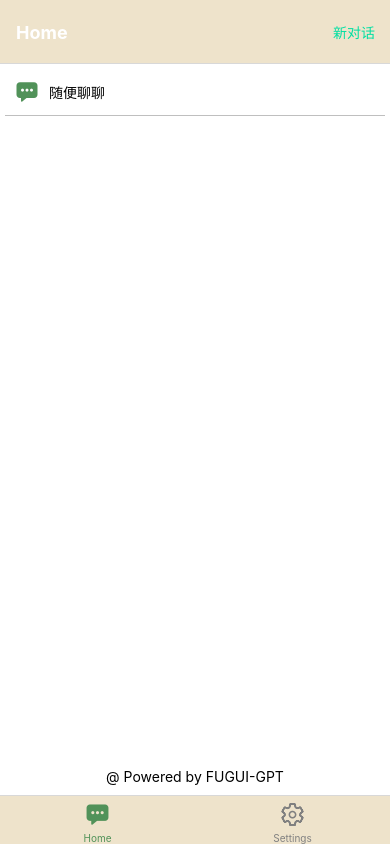
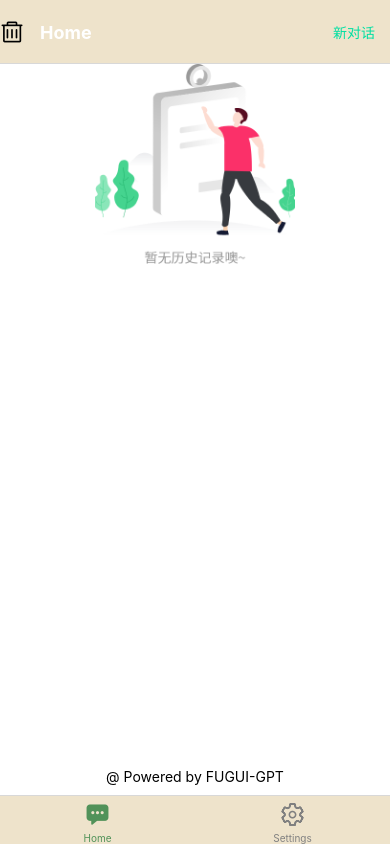
Before and after one commit to eiis/fugui_chat, a React Native app: screen /Home in a window 390 px wide. Built offline with nearby package versions, Linux system fonts and the light colour scheme.

Commit message:
:sparkles: 调试安卓设备

```diff
--- a/App.js
+++ b/App.js
@@ -1,24 +1,35 @@
-import { StatusBar } from "expo-status-bar";
 import React, { useState } from "react";
 import { StyleSheet, Text, TouchableOpacity } from "react-native";
 import ChatPage from "./screens/ChatPage";
 import HomeMain from "./screens/Home";
 import SettingMain from "./screens/Setting";
-import { Ionicons } from '@expo/vector-icons';
+import { Ionicons, AntDesign } from '@expo/vector-icons';
 import { NavigationContainer } from "@react-navigation/native";
 import { createNativeStackNavigator } from "@react-navigation/native-stack";
 import { createBottomTabNavigator } from '@react-navigation/bottom-tabs';
 import { TabBarVisibleContext } from './utils/TabBarVisibleContext';
+import AsyncStorage from '@react-native-async-storage/async-storage';
 
 const Stack = createNativeStackNavigator();
 const Tab = createBottomTabNavigator();
 
 function Home({ navigation }) {
+
+	const [refreshKey, setRefreshKey] = useState(0);
+
+	const deleteChatList = async () => {
+		const chatLists = await AsyncStorage.getItem('@chat_List');
+		if (chatLists && chatLists.length > 0) {
+			await AsyncStorage.removeItem('@chat_List');
+			setRefreshKey(refreshKey => refreshKey + 1);
+		}
+	}
 	return (
 		<Stack.Navigator>
 			<Stack.Screen
 				name='HomeMain'
-				component={HomeMain}
+				// component={HomeMain}
+				children={(props) => <HomeMain {...props} refreshKey={refreshKey} />}
 				options={{
 					title: "Home", headerShown: true, headerStyle: {
 						backgroundColor: '#EEE3CB', // 设置导航栏背景色
@@ -27,6 +38,11 @@ function Home({ navigation }) {
 					headerTitleStyle: {
 						fontWeight: 'bold', // 设置导航栏标题样式
 					},
+					headerLeft: () => (
+						<TouchableOpacity onPress={deleteChatList}>
+							<AntDesign name="delete" size={24} color="black" />
+						</TouchableOpacity>
+					),
 					headerRight: () => (
 						<TouchableOpacity onPress={() => navigation.navigate('ChatPage', { id: '' })}>
 							<Text style={{ marginRight: 15, color: '#00DFA2' }}>新对话</Text>
--- a/package.json
+++ b/package.json
@@ -20,6 +20,7 @@
     "@react-navigation/native": "^6.1.6",
     "@react-navigation/native-stack": "^6.9.12",
     "@types/react": "~18.0.27",
+    "@types/react-native": "^0.72.2",
     "axios": "^1.4.0",
     "expo": "~48.0.15",
     "expo-clipboard": "~4.1.2",
@@ -32,6 +33,7 @@
     "react-native": "0.71.8",
     "react-native-modal": "^13.0.1",
     "react-native-syntax-highlighter": "^2.1.0",
+    "react-native-uuid": "^2.0.1",
     "react-native-vector-icons": "^9.2.0",
     "react-native-web": "~0.18.10",
     "react-native-webview": "^13.2.2",
--- a/screens/ChatPage.jsx
+++ b/screens/ChatPage.jsx
@@ -1,10 +1,8 @@
-import React, { useState, useContext, useRef, useEffect, useCallback } from "react";
-// import { TabBarVisibleContext } from '../App';
-import { Typewriter } from '../utils/01'
+import React, { useState, useContext, useRef, useEffect, } from "react";
 import * as Clipboard from 'expo-clipboard';
 import AsyncStorage from '@react-native-async-storage/async-storage';
 import Modal from 'react-native-modal';
-import { v4 as uuidv4 } from 'uuid';
+import uuid from 'react-native-uuid';
 import { TabBarVisibleContext } from '../utils/TabBarVisibleContext';
 
 import {
@@ -64,6 +62,18 @@ const ChatPage = ({ route }) => {
 	}, []);
 
 	const send = async () => {
+		const apiKey = await AsyncStorage.getItem('@api_Key')
+		// console.log('apiKey', apiKey)
+		if (!apiKey) {
+			console.log('apiKey', apiKey)
+			setModelMsg('请输入API_Key')
+			setModalVisible(!isModalVisible);
+			// 设定3秒后关闭模态窗口
+			setTimeout(() => {
+				setModalVisible(false);
+			}, 3000);
+			return
+		}
 		if (message) {
 			await setMessages([
 				...messages,
@@ -73,7 +83,7 @@ const ChatPage = ({ route }) => {
 				}
 			]);
 			setMessage("");
-			await sendMessage();
+			await sendMessage(apiKey);
 		}
 	};
 
@@ -102,25 +112,25 @@ const ChatPage = ({ route }) => {
 		return result
 	}
 
-	const sendMessage = async () => {
-		const chatId = uuidv4();  // 生成唯一的聊天ID
+	const sendMessage = async (apiKey) => {
+		const chatId = uuid.v4();  // 生成唯一的聊天ID
+		try {
+			// const apiKey = await AsyncStorage.getItem('@api_Key');
+			// if (!apiKey) {
+			// 	setModelMsg('请输入API_Key')
+			// 	setModalVisible(!isModalVisible);
+			// 	// 设定3秒后关闭模态窗口
+			// 	setTimeout(() => {
+			// 		setModalVisible(false);
+			// 	}, 3000);
+			// 	return
+			// }
 			setLoading(true);
 			setMessages([
 				...messages,
 				{ message: message, sender: "user", loading: false },
 				{ message: '...', sender: "ai", loading: true },
 			]);
-		try {
-			const apiKey = await AsyncStorage.getItem('@api_Key');
-			if (!apiKey) {
-				setModelMsg('请输入API_Key')
-				setModalVisible(!isModalVisible);
-				// 设定3秒后关闭模态窗口
-				setTimeout(() => {
-					setModalVisible(false);
-				}, 3000);
-				return
-			}
 			const options = {
 				method: "POST",
 				url: 'https://chat.fugui.info/v1/chat/completions',
@@ -174,7 +184,7 @@ const ChatPage = ({ route }) => {
 			}
 
 			// 在这里，newMessages 是 messages 的最新值
-			console.log('newMessages', newMessages);
+			// console.log('newMessages', newMessages);
 			setLoading(false);
 		} catch (error) {
 			if (error.request) {
@@ -187,7 +197,7 @@ const ChatPage = ({ route }) => {
 				setModelMsg(error.message);
 			} else {
 				// Unknown error
-				console.error('error', error);
+				// console.error('error', error);
 				setModelMsg("Unknown error");
 			}
 
@@ -229,7 +239,6 @@ const ChatPage = ({ route }) => {
 					color: "black",
 					overflow: "scroll",
 					margin: 10,
-					// paddingTop: 10,
 				}}
 				ref={scrollViewRef}
 				onContentSizeChange={() =>
@@ -245,7 +254,7 @@ const ChatPage = ({ route }) => {
 								msg.sender === "user" ? "flex-end" : "flex-start",
 							flexDirection: "row",
 							flexWrap: "wrap",
-							alignItems: "flex-start",
+							alignItems: "flex-end",
 						}}
 					>
 						{msg.sender !== "user" && (
@@ -263,9 +272,9 @@ const ChatPage = ({ route }) => {
 							/>
 						)}
 						{msg.loading ? (
-							<View>
+							// <View>
 							<ActivityIndicator size="small" color="#519259" />
-							</View>
+							// </View>
 						) : (
 							<Text
 								selectable
@@ -305,15 +314,13 @@ const ChatPage = ({ route }) => {
 			</ScrollView>
 			<View
 				style={{
-					padding: 10,
+					paddingHorizontal: 10,
+					margin: 10,
 					flexDirection: "row",
-					alignItems: "center",
-					paddingTop: 7,
 				}}
 			>
 				<TextInput
 					style={{
-						// flex: 1,
 						width: '85%',
 						borderRadius: 10,
 						fontSize: 17,
@@ -322,35 +329,33 @@ const ChatPage = ({ route }) => {
 						borderColor: "#a5e89f",
 						backgroundColor: "#a5e89f47",
 						marginRight: 10,
-						height: 70,
+						height: 50,
 					}}
 					value={message}
 					onChangeText={text => setMessage(text)}
 					placeholder='输入您的问题'
 				/>
-				<View
+				<TouchableOpacity
 					style={{
 						width: '15%',
 						backgroundColor: "#a5e89f",
-						height: 70,
+						height: 50,
 						display: "flex",
 						borderRadius: 10,
 						alignItems: "center",
 						justifyContent: 'center'
 					}}
+					disabled={loading}
+					onPress={send}
 				>
-					<TouchableOpacity onPress={send}>
-						<View>
 					<Icon
 						name='send'
 						style={{
 							fontSize: 25,
 						}}
 					/>
-						</View>
 				</TouchableOpacity>
-				</View>
-			</View>
+			</View >
 			<Modal isVisible={isModalVisible}>
 				<View style={{
 					justifyContent: 'flex-start',
@@ -366,7 +371,7 @@ const ChatPage = ({ route }) => {
 					<Text style={{ color: '#a5e89f' }}>{modelMsg}</Text>
 				</View>
 			</Modal>
-		</SafeAreaView>
+		</SafeAreaView >
 	);
 };
 
--- a/screens/Home.jsx
+++ b/screens/Home.jsx
@@ -1,12 +1,14 @@
-import React, { useEffect, useState } from "react";
+import React, { useState } from "react";
 import { StatusBar } from "expo-status-bar";
 import { StyleSheet, TouchableOpacity, Text, View, Image } from "react-native";
 import AsyncStorage from '@react-native-async-storage/async-storage';
 import { useFocusEffect } from '@react-navigation/native';
 import { Ionicons } from '@expo/vector-icons';
 
-export default function Home({ navigation }) {
-
+export default function Home(props) {
+	//需要先获取到所有的props再进行解构,不能直接在函数的参数中直接解构
+	//navigation由 React Navigation 在运行时动态添加到组件的。它并不是在组件声明时静态存在的
+	const { navigation, refreshKey } = props;
 	const [msgs, setMesgs] = useState([{}])
 	useFocusEffect(
 		React.useCallback(() => {
@@ -14,21 +16,40 @@ export default function Home({ navigation }) {
 				try {
 					const value = await AsyncStorage.getItem('@chat_List');
 					if (value !== null) {
-						console.log(JSON.parse(value), 'value')
 						setMesgs(JSON.parse(value))
+					} else {
+						setMesgs([])
 					}
 				} catch (e) {
 					console.error(e);
 				}
 			}
 			getApiKey();
-		}, [])
+			console.log('refreshKey', refreshKey)
+		}, [refreshKey])
 	);
 
 	return (
 		<View style={styles.container}>
 			<View>
-				{msgs && msgs.map((msg, index) => (
+				{msgs.length === 0 ? (
+					<View
+						style={{
+							height: '100%',
+							display: 'flex',
+							alignItems: 'center',
+							justifyContent: 'center'
+						}}>
+						<Image
+							style={{
+								width: 200,
+								height: 200,
+							}}
+							source={require("../assets/null.png")}
+						/>
+					</View>
+				) : (
+					msgs.map((msg, index) => (
 						<TouchableOpacity
 							key={index}
 							onPress={() => navigation.navigate('ChatPage', { id: msg.id })}
@@ -54,9 +75,9 @@ export default function Home({ navigation }) {
 									</Text>
 								</View>
 							</View>
-
 						</TouchableOpacity>
-				))}
+					))
+				)}
 			</View>
 			<View>
 				<Text
--- a/screens/Setting.jsx
+++ b/screens/Setting.jsx
@@ -4,23 +4,19 @@ import { StyleSheet, Text, TextInput, View, Image } from "react-native";
 import AsyncStorage from '@react-native-async-storage/async-storage';
 
 export default function Home({ navigation }) {
+  const [isFocused, setIsFocused] = useState(false);
 
-  const [apiKey, setApiKey] = useState(AsyncStorage.getItem('@api_Key'));
-  const [isFocused, setIsFocused] = useState(false);
+  const [apiKey, setApiKey] = useState("");
 
   useEffect(() => {
     const getApiKey = async () => {
-      try {
-        const value = await AsyncStorage.getItem('@api_Key');
-        if (value !== null) {
-          setApiKey(value);
-        }
-      } catch (e) {
-        console.error(e);
-      }
-    }
+      const apiKeyFromStorage = await AsyncStorage.getItem('@api_Key');
+      setApiKey(apiKeyFromStorage || "");
+    };
+
     getApiKey();
   }, []);
+
 
   const onChangeText = async (text) => {
     try {
```
Also changed, not shown: assets/null.png (added), 1 other file (tests, documents, lock files or other folders). Lines whose indentation alone changed are shown as unchanged.
